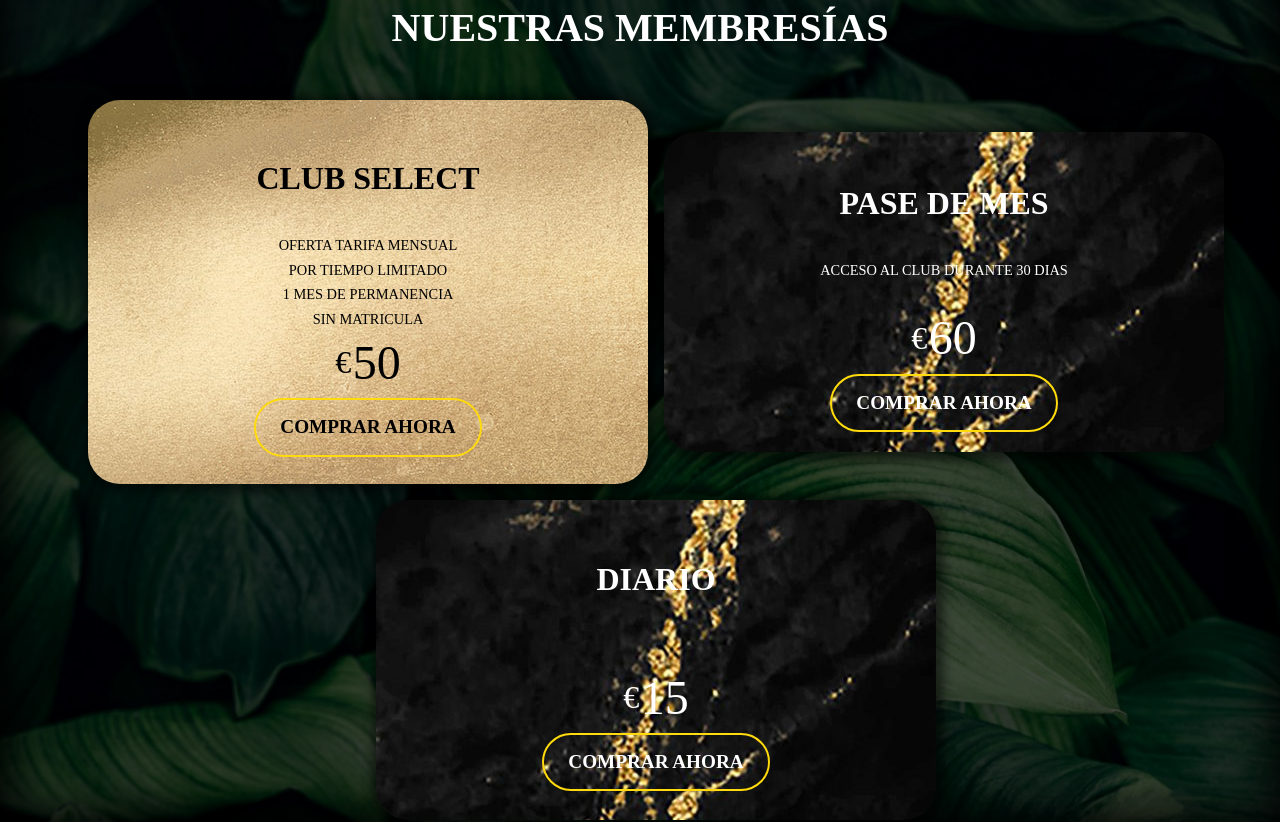
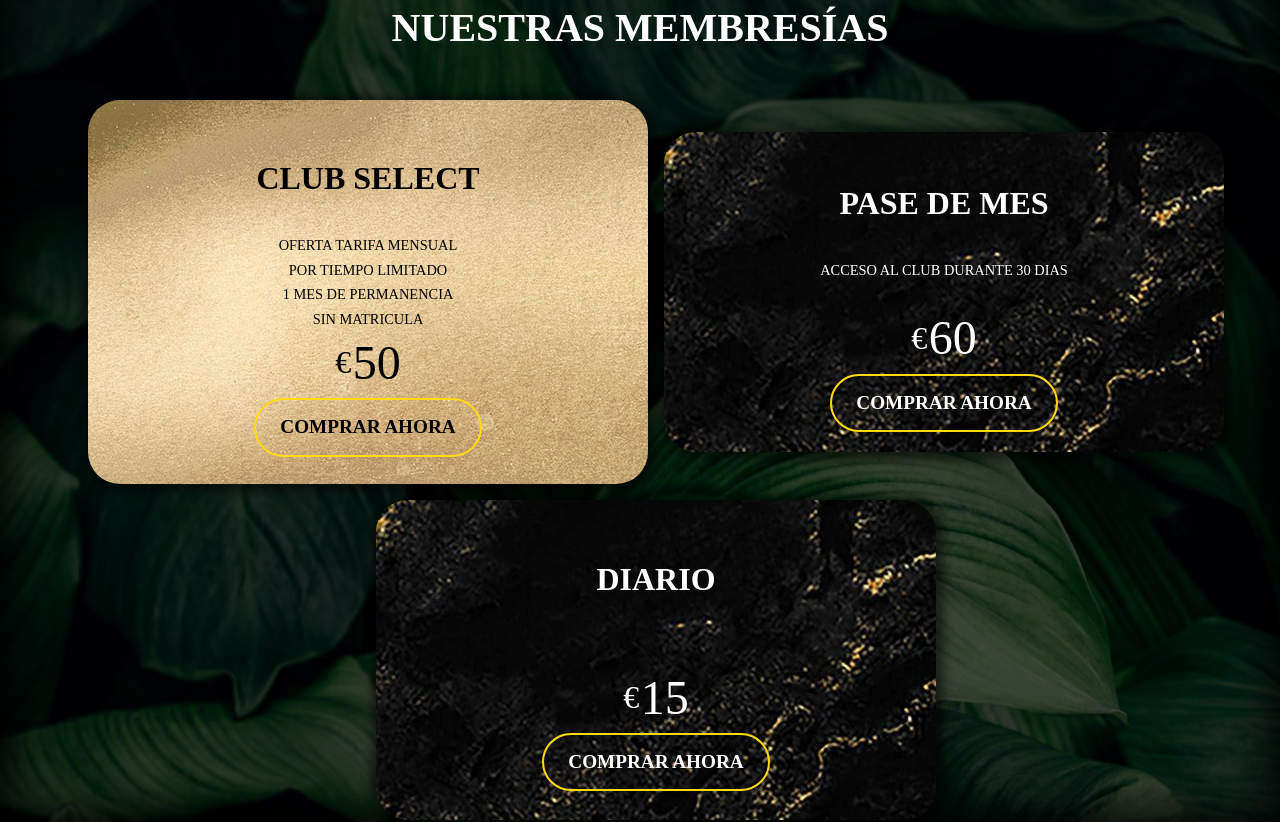
Before and after one commit to carlosjesus954/Icon-gym, a React (Vite) app: page / in a window 1280 px wide. Shown: the part 780-1602 px from the top of the page. Built offline with nearby package versions, Linux system fonts and the light colour scheme.

Commit message:
Fixeando las cards de los precios

```diff
--- a/app/css/layout/index.css
+++ b/app/css/layout/index.css
@@ -271,7 +271,7 @@
   }
 }
 .Membresias-card {
-  background-position: start;
+  background-position: center;
   object-fit: cover;
   text-align: center;
   max-width: 35rem;
@@ -287,6 +287,7 @@
 }
 .Membresias-card--big {
   height: 24rem;
+  background-position: initial;
 }
 .Membresias-title {
   color: white;
--- a/src/scss/layout/_home.scss
+++ b/src/scss/layout/_home.scss
@@ -79,7 +79,7 @@
     }
   }
   &-card {
-    background-position: start;
+    background-position: center;
     object-fit: cover;
     text-align: center;
     max-width: 35rem;
@@ -92,6 +92,8 @@
   }
   &-card--big {
     height: 24rem;
+    background-position: initial;
+
     // @include m.flex(column nowrap, center, center, 1rem);
   }
   &-title {
```
Also changed, not shown: 1 other file (tests, documents, lock files or other folders).
